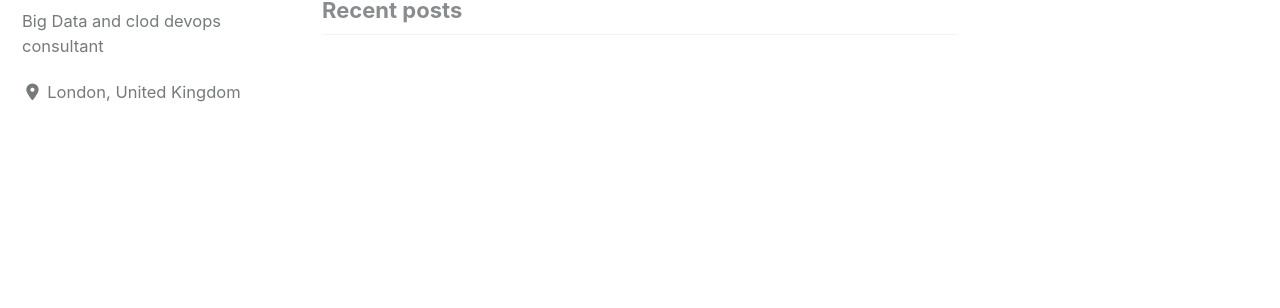
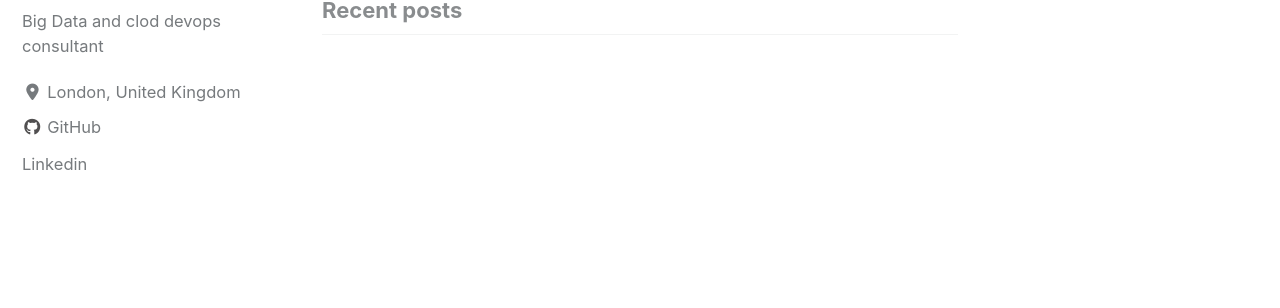
Before and after one commit to hrishikeshvattoli/hrishikeshvattoli.github.io, a Jekyll site: the page built from index.html, in a window 1280 px wide. Shown: the part 145-453 px from the top of the page. Built offline with Jekyll 4.4.1, drawn with Linux system fonts in a browser that asks for light colours; cached includes are drawn as plain includes; nearby versions of some CDN libraries; the list of posts is cut into pages by our own code.

Commit message:
changed github and linkedin url settings

```diff
--- a/_config.yml
+++ b/_config.yml
@@ -126,11 +126,11 @@ author:
       icon: "fab fa-fw fa-facebook-square"
       # url: "https://facebook.com/"
     - label: "GitHub"
-      icon: "hrishikeshvattoli"
-      # url: "https://github.com/"
+      icon: "fab fa-fw fa-github"
+      url: "https://github.com/"
     - label: "Linkedin"
       icon: "hrishikeshpa"
-      # url: "https://instagram.com/"
+      url: "https://www.linkedin.com/in/hrishikeshpa/"
 
 # Site Footer
 footer:
```
